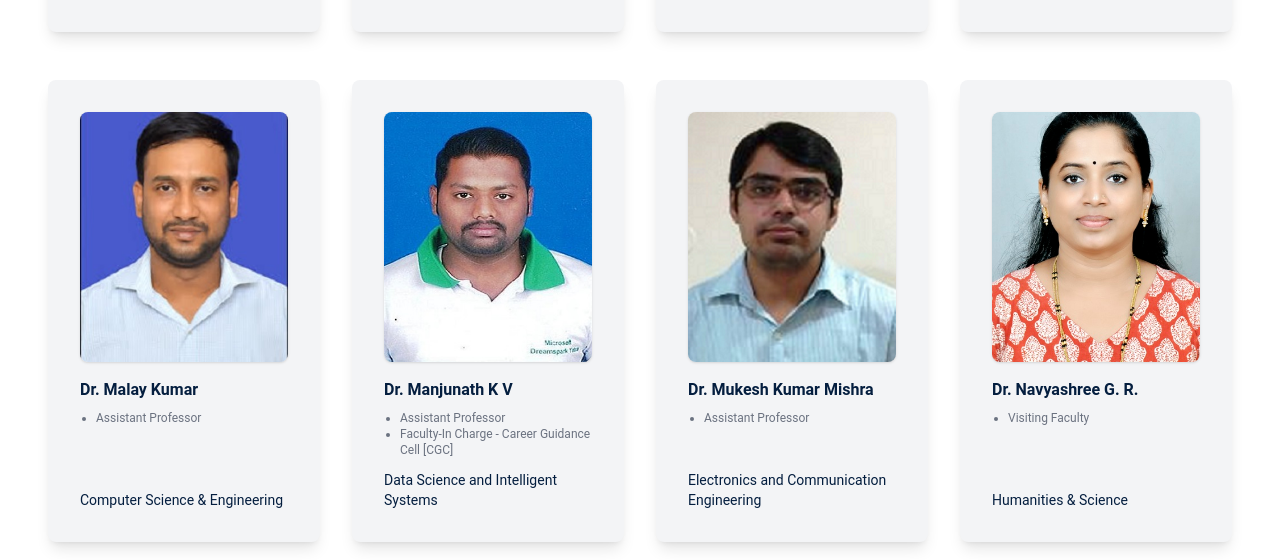
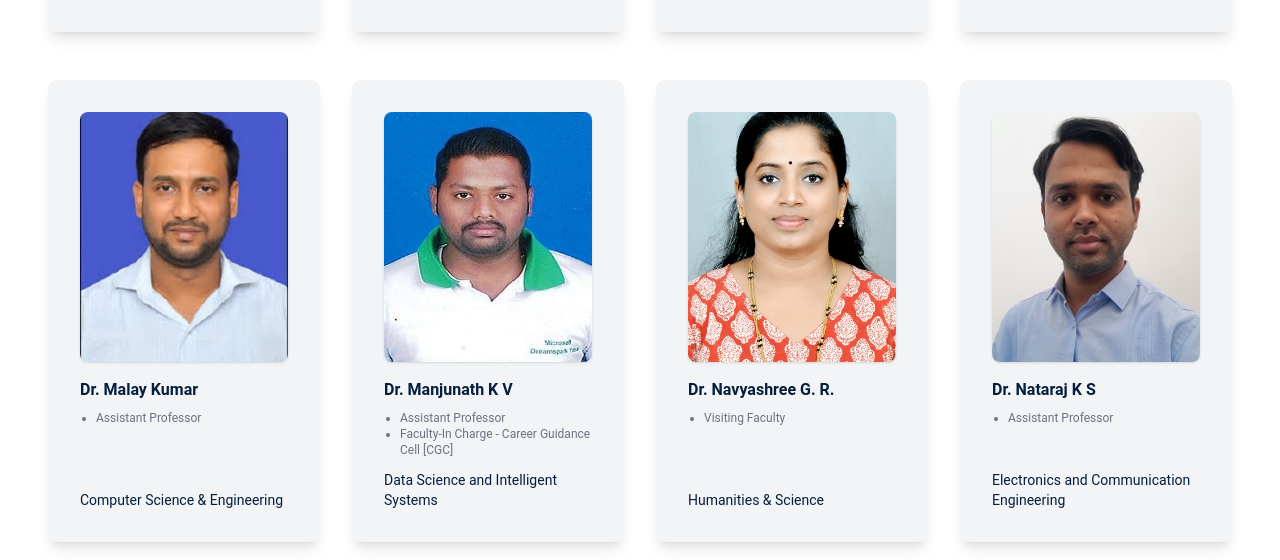
Before and after one commit to Velocity-IIITDWD/iiitdwd.ac.in, a Next.js app: page /faculty in a window 1280 px wide. Shown: the part 2508-3068 px from the top of the page. Built offline with nearby package versions, Linux system fonts and the light colour scheme.

Commit message:
removed mukesh sir profile

```diff
--- a/data/faculty_profile.ts
+++ b/data/faculty_profile.ts
@@ -444,26 +444,6 @@ let ProfileProps: ProfileProp[] = [
       body: {
         profile_text: '',
         interest_areas: [],
-      },
-    },
-  },
-  {
-    id: 'Dr.MukeshKumarMishra',
-    content: {
-      head: {
-        name: 'Dr. Mukesh Kumar Mishra',
-        profile_pdf: '/docs/Dr.MukeshKumarMishra.pdf',
-      },
-      card: {
-        photo: '/images/Dr.MukeshKumarMishra.png',
-        designation: 'Assistant Professor',
-        department: 'Electronics and Communication Engineering',
-        mail_id: 'mukeshkumar@iiitdwd.ac.in',
-        cabin_number: '?',
-      },
-      body: {
-        profile_text: '',
-        interest_areas: [{ id: 1, area: 'Wireless Communication' }],
       },
     },
   },
```
